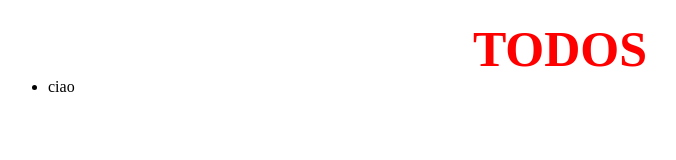
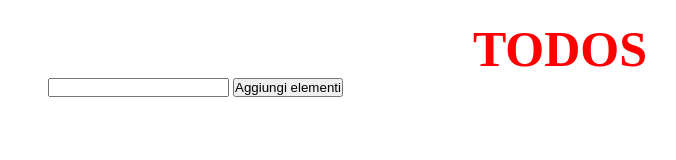
Before and after one commit to Wass01/js-todo-clone, a plain HTML site: page index.html in a window 1280 px wide. Shown: the whole page, without its empty margins (80-756 px from the left). Drawn offline with nearby package versions, Linux system fonts and the light colour scheme.

Commit message:
button click

```diff
--- a/index.html
+++ b/index.html
@@ -13,6 +13,9 @@
 
     </ul>
 
+    <input id="inputList" type="text" name="todoList" value="">
+    <button id="btnAdd" type="button" name="button">Aggiungi elementi</button>
+
     <div id="list">
       <li><span>ciao</span></li>
     </div>
--- a/main.js
+++ b/main.js
@@ -2,8 +2,9 @@
 // Rendiamo il tutto gradevole alla vista
 
 $(document).ready(function() {
-  var addList = $("#list li").clone();
-  $("#todoList").append(addList);
+  $("#btnAdd").click(function () {
+    var addList = $("#list li").clone();
+    $("#todoList").append(addList);
 
-
+  });
 });
```
